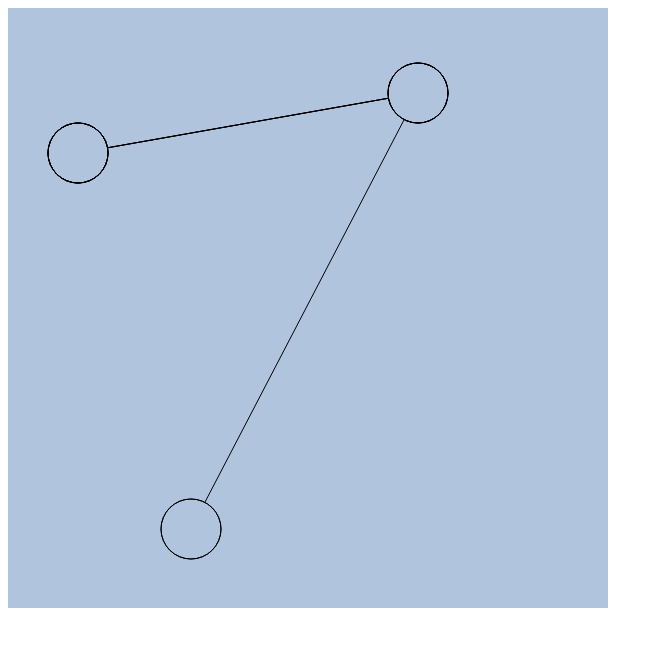
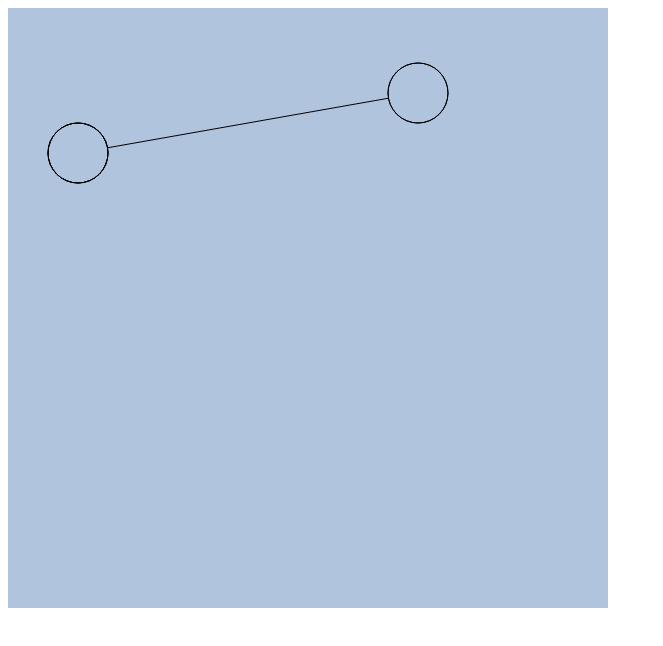
Before and after one commit to segfaultDelirium/canvasGraphs, a website with bundled scripts: page index.html in a window 1280 px wide. Shown: the whole page, without its empty margins (0-663 px from the left). Built offline with nearby package versions, Linux system fonts and the light colour scheme.

Commit message:
move classes to separate files, work on the Graph class

```diff
--- a/index.html
+++ b/index.html
@@ -14,6 +14,6 @@
 
 </body>
 <!--<script type="module" src="ts-built/drawGraph.js"></script>-->
-<script type="module" src="ts-built/drawGraph.js" crossorigin="anonymous"></script>
+<script type="module" src="ts-built/main.js" crossorigin="anonymous"></script>
 <!--<script src="ts-built/classes.js"></script>-->
 </html>
--- a/package.json
+++ b/package.json
@@ -5,7 +5,8 @@
   "main": "index.js",
   "scripts": {
     "test": "echo \"Error: no test specified\" && exit 1",
-    "dev": "lite-server"
+    "dev": "lite-server --watch",
+    "tsc": "tsc -w"
   },
   "keywords": [],
   "author": "",
--- a/src/classes.ts
+++ /dev/null
@@ -1,73 +0,0 @@
-// import {v4 as uuidv4} from 'uuid';
-
-export class Point{
-    x: number;
-    y: number;
-    constructor(x: number, y: number) {
-        this.x = x;
-        this.y = y;
-    }
-    print = () => console.log(`Point: x=${this.x}, y=${this.y}`);
-}
-
-// class that holds all visible GraphNodes and Edges
-export class Graph{
-    nodes: GraphNode[] = [];
-    edges: Edge[] = []
-
-    addNode(node: GraphNode){
-        if(this.nodes.filter(n => n.id == node.id).length > 0){
-            console.warn('trying to add node that already exist in nodes array');
-            return;
-        }
-        this.nodes = [...this.nodes, node];
-    }
-}
-
-export class Edge{
-    startNode: GraphNode;
-    endNode: GraphNode;
-    weight?: number;
-    constructor(startNode: GraphNode, endNode: GraphNode, weight?: number) {
-        if(startNode.id == endNode.id){
-            throw new Error("startNode should be different from endNode");
-        }
-        this.startNode = startNode;
-        this.endNode = endNode;
-        this.weight = weight;
-    }
-
-    connectsNodes(node1: GraphNode, node2: GraphNode): boolean{
-        return( (this.startNode.id == node1.id
-            || this.startNode.id == node2.id)
-            && (this.endNode.id == node1.id
-                || this.endNode.id == node2.id));
-    }
-}
-
-// it is assumed that the GraphNode cannot have edge with itself
-// and that GraphNode cannot have multiple edges with another GraphNode.
-export class GraphNode extends Point{
-    // @ts-ignore
-    id: string = crypto.randomUUID();
-    connectedNodes: GraphNode[] = [];
-    edges: Edge[] = []
-    constructor(x: number, y: number) {
-        super(x, y);
-    }
-
-    connect(node: GraphNode){
-        this.connectedNodes = [...this.connectedNodes, node];
-        node.connectedNodes = [...node.connectedNodes, this];
-        this.edges = [...this.edges, new Edge(this, node)];
-    }
-
-    disconnect(node: GraphNode){
-        // TODO
-        this.connectedNodes = this.connectedNodes.filter( arrayNode => arrayNode !== node);
-        node.connectedNodes = node.connectedNodes.filter( arrayNode => arrayNode !== this);
-        this.edges = this.edges.filter(edge => !edge.connectsNodes(this, node));
-        // if()
-        // this.connectedNodes
-    }
-}
--- /dev/null
+++ b/src/classes/Edge.ts
@@ -0,0 +1,39 @@
+import {Point} from "./Point.js";
+import {NODE_RADIUS} from "../drawing.js";
+import {GraphNode} from "./GraphNode.js";
+
+
+export class Edge{
+    // @ts-ignore
+    id: string = crypto.randomUUID();
+    startNode: GraphNode;
+    endNode: GraphNode;
+    weight?: number;
+    constructor(startNode: GraphNode, endNode: GraphNode, weight?: number) {
+        if(startNode.id == endNode.id){
+            throw new Error("startNode should be different from endNode");
+        }
+        this.startNode = startNode;
+        this.endNode = endNode;
+        this.weight = weight;
+    }
+
+    connectsNodes(node1: GraphNode, node2: GraphNode): boolean{
+        return( (this.startNode.id == node1.id
+                || this.startNode.id == node2.id)
+            && (this.endNode.id == node1.id
+                || this.endNode.id == node2.id));
+    }
+
+    static getStartPoint(p1: Point, p2: Point){
+        const degree = Math.atan((p2.x - p1.x)/(p2.y - p1.y));
+        return new Point(p1.x + ((p2.x > p1.x) ? -1: 1 ) * NODE_RADIUS * Math.sin(degree),
+            p1.y + ((p2.y > p1.y) ? 1 : -1) * NODE_RADIUS * Math.cos(degree));
+    }
+    getStartPoint(){
+        return Edge.getStartPoint(this.startNode, this.endNode)
+    }
+    getEndPoint(){
+        return Edge.getStartPoint(this.endNode, this.startNode);
+    }
+}
--- /dev/null
+++ b/src/classes/Graph.ts
@@ -0,0 +1,32 @@
+import {drawNode, drawEdge} from '../drawing.js';
+import {Edge} from "./Edge.js";
+import {GraphNode} from "./GraphNode.js";
+
+// class that holds all visible GraphNodes and Edges
+export class Graph{
+    nodes: GraphNode[] = [];
+    edges: Edge[] = []
+
+    addNode(node: GraphNode){
+        if(this.nodes.filter(n => n.id == node.id).length > 0){
+            console.warn('trying to add node that already exist in nodes array');
+            return;
+        }
+        this.nodes = [...this.nodes, node];
+    }
+
+    addEdge(edge: Edge){
+        if(this.edges.filter(e => e.id == edge.id ).length > 0){
+            console.warn('trying to add edge that already exist in nodes array');
+            return;
+        }
+        this.edges = [...this.edges, edge];
+    }
+
+    draw(context: CanvasRenderingContext2D){
+        console.log('starting to draw')
+        this.nodes.forEach(node => drawNode(context, node));
+        this.edges.forEach(edge => drawEdge(context, edge));
+        console.log('finished drawing')
+    }
+}
--- /dev/null
+++ b/src/classes/GraphNode.ts
@@ -0,0 +1,29 @@
+// it is assumed that the GraphNode cannot have edge with itself
+// and that GraphNode cannot have multiple edges with another GraphNode.
+import {Point} from "./Point.js";
+import {Edge} from "./Edge.js";
+
+export class GraphNode extends Point{
+    // @ts-ignore
+    id: string = crypto.randomUUID();
+    connectedNodes: GraphNode[] = [];
+    edges: Edge[] = []
+    constructor(x: number, y: number) {
+        super(x, y);
+    }
+
+    connect(node: GraphNode){
+        this.connectedNodes = [...this.connectedNodes, node];
+        node.connectedNodes = [...node.connectedNodes, this];
+        this.edges = [...this.edges, new Edge(this, node)];
+    }
+
+    disconnect(node: GraphNode){
+        // TODO
+        this.connectedNodes = this.connectedNodes.filter( arrayNode => arrayNode !== node);
+        node.connectedNodes = node.connectedNodes.filter( arrayNode => arrayNode !== this);
+        this.edges = this.edges.filter(edge => !edge.connectsNodes(this, node));
+        // if()
+        // this.connectedNodes
+    }
+}
--- /dev/null
+++ b/src/classes/Point.ts
@@ -0,0 +1,9 @@
+export class Point{
+    x: number;
+    y: number;
+    constructor(x: number, y: number) {
+        this.x = x;
+        this.y = y;
+    }
+    print = () => console.log(`Point: x=${this.x}, y=${this.y}`);
+}
--- a/src/drawGraph.ts
+++ /dev/null
@@ -1,74 +0,0 @@
-import {Point, Graph, GraphNode, Edge} from './classes.js';
-const canvas: HTMLCanvasElement = document.querySelector('canvas')! as HTMLCanvasElement;
-// const width = canvas.offsetWidth;
-// const height = canvas.offsetHeight;
-const NODE_RADIUS = 30
-
-const context = canvas.getContext('2d')!;
-
-function drawNode(context: CanvasRenderingContext2D, node: GraphNode){
-    context.moveTo(node.x + NODE_RADIUS, node.y);
-    context.fillStyle = '777777';
-    context.strokeStyle = '333333';
-    context.arc(node.x , node.y , NODE_RADIUS, 0, 360, false);
-    context.stroke();
-}
-
-function getEdgeStart(p1: Point, p2: Point){
-    const degree = Math.atan((p2.x - p1.x)/(p2.y - p1.y));
-    return new Point(p1.x + ((p2.x > p1.x) ? -1: 1 ) * NODE_RADIUS * Math.sin(degree),
-        p1.y + ((p2.y > p1.y) ? 1 : -1) * NODE_RADIUS * Math.cos(degree));
-}
-const getEdgeEnd = (p1: Point, p2: Point) => getEdgeStart(p2, p1);
-
-function drawEdge(context: CanvasRenderingContext2D, p1: Point, p2: Point){
-    const lineStart = getEdgeStart(p1, p2);
-    const lineEnd = getEdgeEnd(p1, p2);
-    context.moveTo(lineStart.x, lineStart.y)
-    context.lineTo(lineEnd.x, lineEnd.y)
-    context.stroke()
-}
-
-function generateNodesInCircle(startingAmount: number){
-    const bigCircleRadius = 140;
-    const bigCircleMiddle = new Point(300, 300);
-    const degreeDiff = Math.PI/180 * 360/startingAmount;
-    function generateNodeInCircle(nodesGenerated: Point[] = [],
-                                  amountLeft: number = startingAmount,
-                                  degree: number = 0): Point[]{
-        if(amountLeft == 0) return nodesGenerated;
-        const newNode = new Point(bigCircleMiddle.x + Math.cos(degree) * bigCircleRadius,
-            bigCircleMiddle.y + Math.sin(degree) * bigCircleRadius);
-        return generateNodeInCircle(
-            [...nodesGenerated, newNode],
-            amountLeft-1,
-            degree + degreeDiff
-        );
-    }
-    return generateNodeInCircle();
-}
-
-// function drawNodesInCircle(context: CanvasRenderingContext2D, amount: number){
-//     const nodesInCircle: Point[] = generateNodesInCircle(amount);
-//     nodesInCircle.forEach( node => drawNode(context, node));
-//     // nodesInCircle.forEach( node =>{
-//     //     const amountOfEdges
-//     // } )
-// }
-
-const node1 = new GraphNode(70, 145);
-const node2 = new GraphNode(410, 85);
-
-drawNode(context, node1)
-drawNode(context, node2)
-drawEdge(context, node1, node2)
-
-let node3 = new GraphNode(183, 521)
-drawNode(context, node3)
-drawEdge(context, node3, node2)
-
-const graph = new Graph();
-graph.addNode(node1);
-
-
-// drawNodesInCircle(context, 8);
--- /dev/null
+++ b/src/drawing.ts
@@ -0,0 +1,20 @@
+import {GraphNode} from "./classes/GraphNode.js";
+import {Edge} from "./classes/Edge.js";
+
+export const NODE_RADIUS = 30
+
+export function drawNode(context: CanvasRenderingContext2D, node: GraphNode){
+    context.moveTo(node.x + NODE_RADIUS, node.y);
+    context.fillStyle = '777777';
+    context.strokeStyle = '333333';
+    context.arc(node.x , node.y , NODE_RADIUS, 0, 360, false);
+    context.stroke();
+}
+
+export function drawEdge(context: CanvasRenderingContext2D, edge: Edge){
+    const lineStart = edge.getStartPoint();
+    const lineEnd = edge.getEndPoint();
+    context.moveTo(lineStart.x, lineStart.y)
+    context.lineTo(lineEnd.x, lineEnd.y)
+    context.stroke()
+}
--- /dev/null
+++ b/src/main.ts
@@ -0,0 +1,44 @@
+import {GraphNode} from "./classes/GraphNode.js";
+import {Graph} from "./classes/Graph.js";
+import {Point} from "./classes/Point.js";
+import {Edge} from "./classes/Edge.js";
+
+
+const canvas: HTMLCanvasElement = document.querySelector('canvas')! as HTMLCanvasElement;
+// const width = canvas.offsetWidth;
+// const height = canvas.offsetHeight;
+
+
+const context = canvas.getContext('2d')!;
+
+function generateNodesInCircle(startingAmount: number){
+    const bigCircleRadius = 140;
+    const bigCircleMiddle = new Point(300, 300);
+    const degreeDiff = Math.PI/180 * 360/startingAmount;
+    function generateNodeInCircle(nodesGenerated: Point[] = [],
+                                  amountLeft: number = startingAmount,
+                                  degree: number = 0): Point[]{
+        if(amountLeft == 0) return nodesGenerated;
+        const newNode = new Point(bigCircleMiddle.x + Math.cos(degree) * bigCircleRadius,
+            bigCircleMiddle.y + Math.sin(degree) * bigCircleRadius);
+        return generateNodeInCircle(
+            [...nodesGenerated, newNode],
+            amountLeft-1,
+            degree + degreeDiff
+        );
+    }
+    return generateNodeInCircle();
+}
+
+const node1 = new GraphNode(70, 145);
+const node2 = new GraphNode(410, 85);
+
+const graph = new Graph();
+graph.addNode(node1);
+graph.addNode(node2);
+const edge1 = new Edge(node1, node2);
+graph.addEdge(edge1);
+
+graph.draw(context);
+
+// drawNodesInCircle(context, 8);
```
